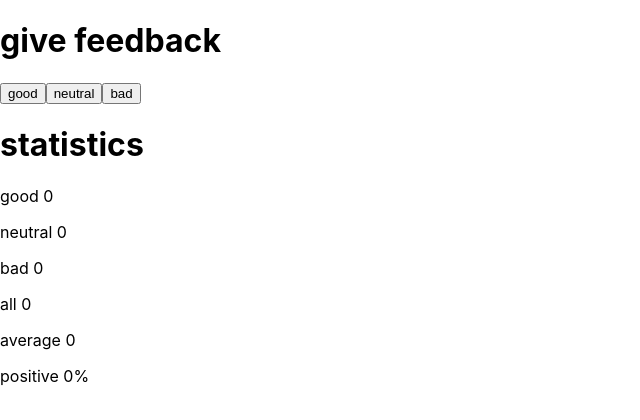
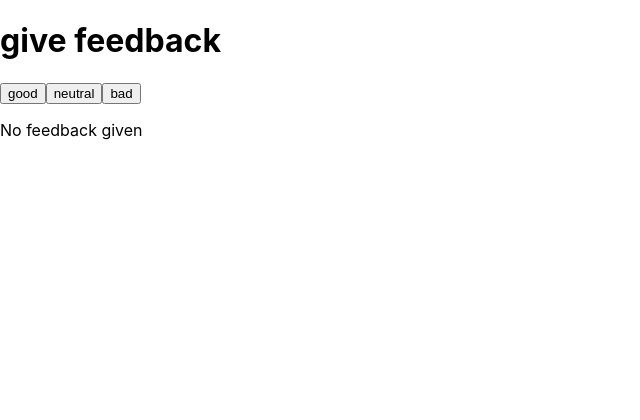
Before and after one commit to angelsf3/ReactFullstack, a React (Create React App) app: page / in a window 1280 px wide. Shown: the top 420 px of the page, without its empty margins (0-640 px from the left). Built offline with nearby package versions, Linux system fonts and the light colour scheme.

Commit message:
1.9: unicafe step4

```diff
--- a/src/part1/unicafe/statistics/Statistics.js
+++ b/src/part1/unicafe/statistics/Statistics.js
@@ -6,6 +6,13 @@ function Statistics({ data }) {
     const average = (all > 0) ? (good / all) - (bad / all) : 0
     const positive = (all > 0) ? (good / all) * 100 : 0
 
+    if (all <= 0) {
+        return (
+            <div>
+                <p>No feedback given</p>
+            </div>
+        )
+    }
     return(
         <div>
             <h1>statistics</h1>
```
